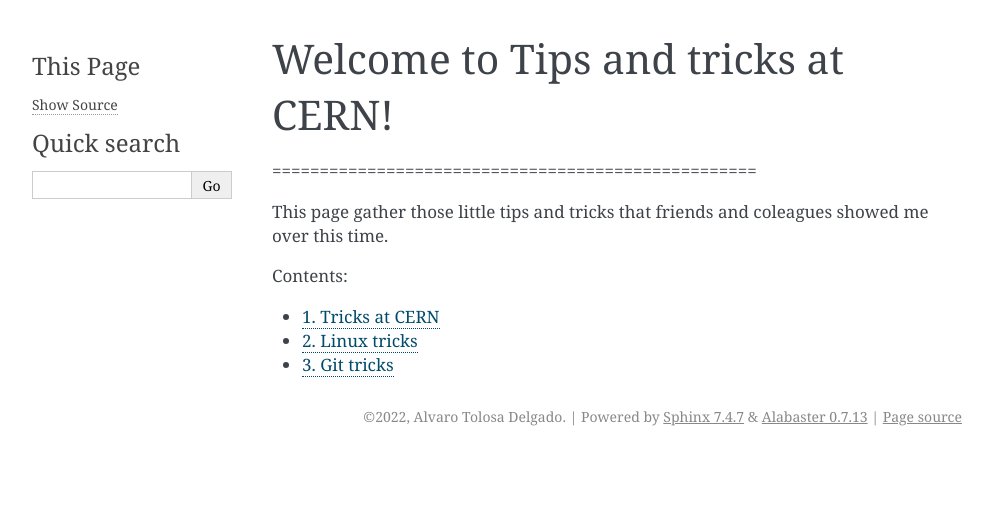
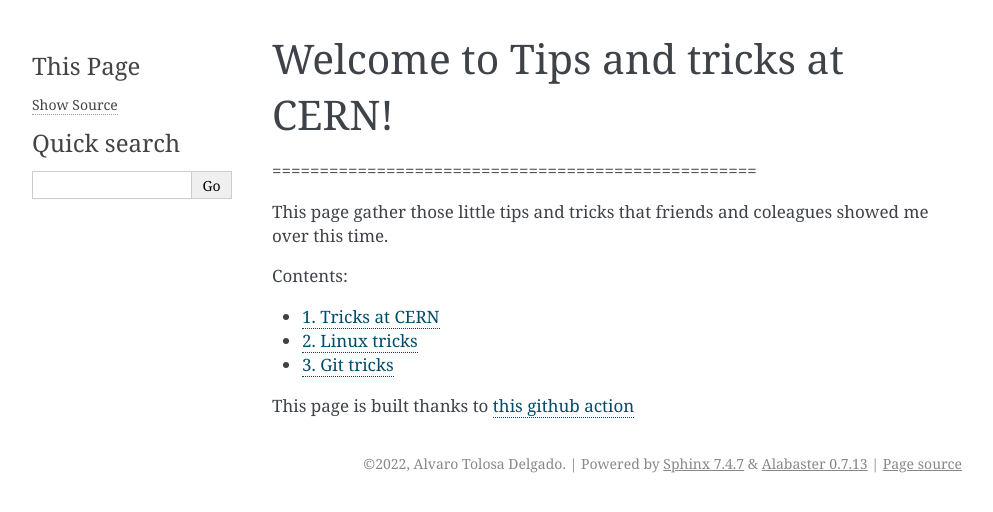
Before and after one commit to atolosadelgado/action-test, a Sphinx documentation site: the page built from source/index.md, in a window 1280 px wide. Shown: the top 512 px of the page, without its empty margins (148-1141 px from the left). Built offline with Sphinx 7.4.7, drawn with Linux system fonts in a browser that asks for light colours.

Commit message:
comment about how to build webpage

````diff
--- a/source/index.md
+++ b/source/index.md
@@ -15,3 +15,5 @@ This page gather those little tips and tricks that friends and coleagues showed
     tricks_git/README.md
 
 ```
+
+This page is built thanks to [this github action](https://github.com/marketplace/actions/sphinx-build)
````
